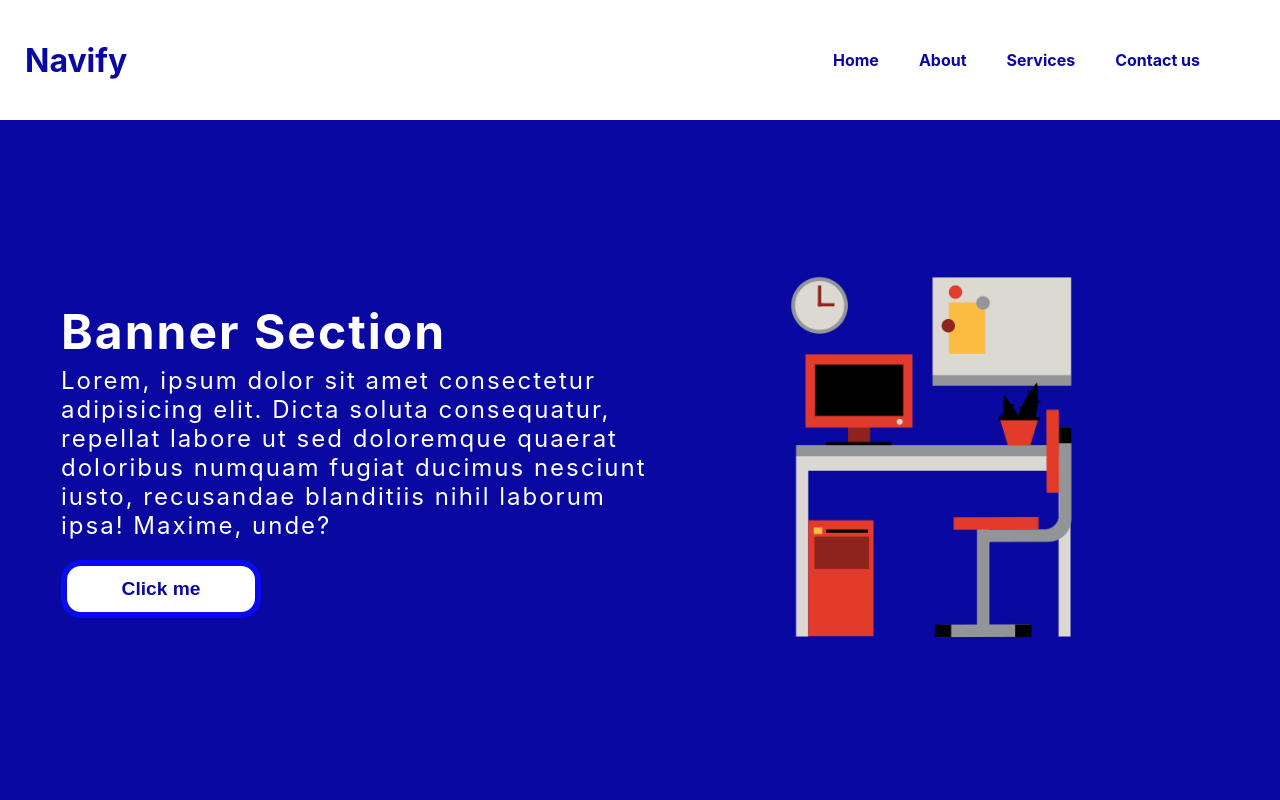
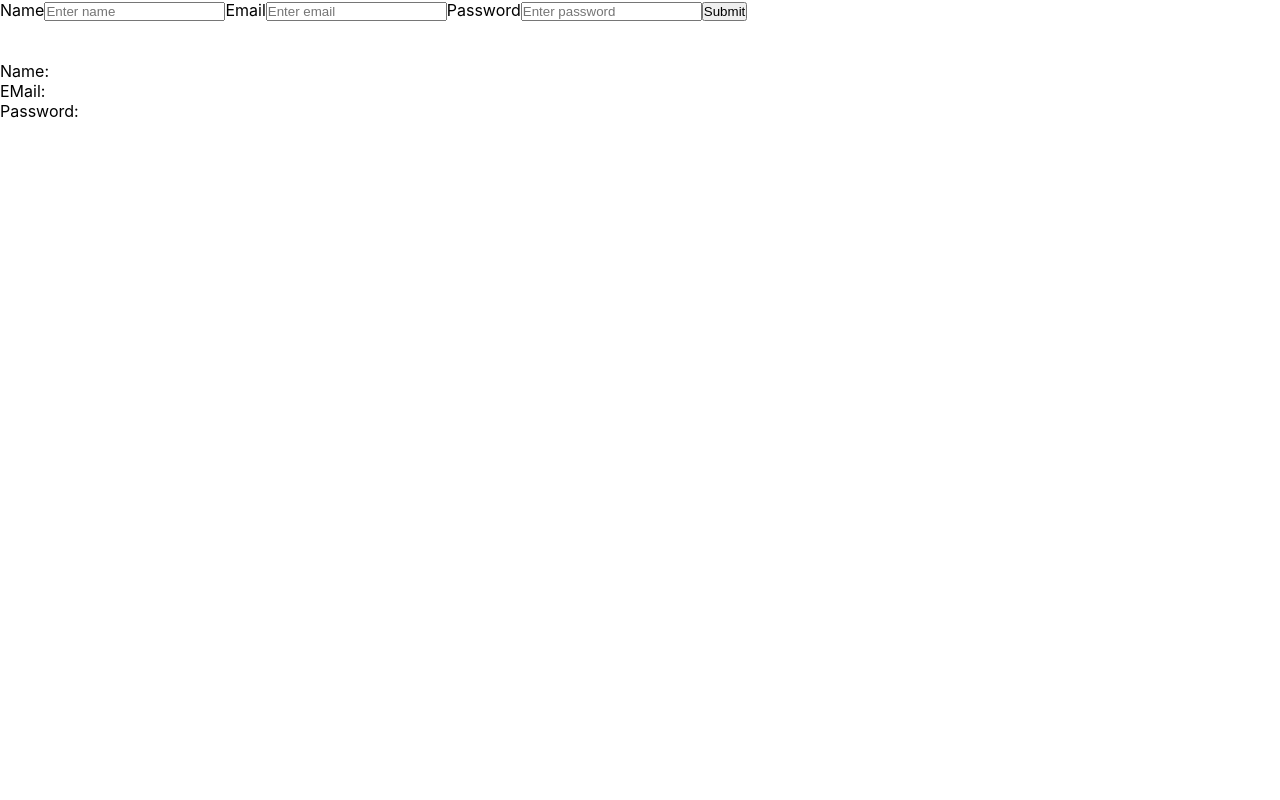
Before and after one commit to Bola-coder/Frontend-Two-Class, a React (Create React App) app in the folder Abolarinwa/frontend-two/: page / in a window 1280 px wide. Shown: the top 800 px of the page. Built offline with nearby package versions, Linux system fonts and the light colour scheme; no server answers.

Commit message:
The codes for the React Forms class

```diff
--- a/Abolarinwa/frontend-two/src/App.js
+++ b/Abolarinwa/frontend-two/src/App.js
@@ -1,11 +1,14 @@
 import "./App.css";
+import Form from "./components/Forms/Form";
 // import Home from './components/Home';
 // import About from './components/About';
-// import PeopleList from './components/PeopleList';
+// import PeopleList from "./components/PeopleList";
 // import Count from './components/Count';
-import Navbar from "./components/project navbar/Navbar";
-import Banner from "./components/project navbar/Banner";
-import RandomUser from "./components/project navbar/RandomUser";
+// import Navbar from "./components/project navbar/Navbar";
+// import Banner from "./components/project navbar/Banner";
+// import RandomUser from "./components/project navbar/RandomUser";
+// import Header from "./components/Dashboard Project/Header";
+// import headerDetails from "./components/Dashboard Project/Headerdetails";
 
 function App() {
   document.title = "Navify";
@@ -13,13 +16,15 @@ function App() {
     <div className="App">
       {/* <h1>Frontend Class Two</h1> */}
       {/* <About />
-      <Home />
+      <Home /> */}
+      {/* <Header details={headerDetails}/>
       <PeopleList /> */}
       {/* <Count /> */}
       {/* This is project Navbar */}
-      <Navbar />
+      {/* <Navbar />
       <Banner />
-      <RandomUser />
+      <RandomUser /> */}
+      <Form />
     </div>
   );
 }
--- /dev/null
+++ b/Abolarinwa/frontend-two/src/components/Dashboard Project/Header.jsx
@@ -0,0 +1,30 @@
+import React from "react";
+
+const Header = ({ details }) => {
+  return (
+    <section>
+      {details.map((detail) => (
+        <div
+          style={{
+            display: "flex",
+            justifyContent: "space-around",
+            alignItems: "center",
+          }}>
+          <div>
+            <h2>{detail.title}</h2>
+          </div>
+          <div>
+            <img src={detail.firstImg} alt="" width="20px" />
+            <img src={detail.secondImg} alt="" width="20px" />
+          </div>
+          <div className="profile">
+            <p>{detail.text}</p>
+            <img src={detail.thirdImg} alt="" width="20px" />
+          </div>
+        </div>
+      ))}
+    </section>
+  );
+};
+
+export default Header;
--- /dev/null
+++ b/Abolarinwa/frontend-two/src/components/Dashboard Project/Headerdetails.js
@@ -0,0 +1,33 @@
+import imgOne from "./../project navbar/images/office-image.png";
+const details = [
+  {
+    title: "Charts",
+    firstImg: imgOne,
+    secondImg: imgOne,
+    thirdImg: imgOne,
+    text: "John Doe",
+  },
+  {
+    title: "Profiles",
+    firstImg: imgOne,
+    secondImg: imgOne,
+    thirdImg: imgOne,
+    text: "Jane Doe",
+  },
+  {
+    title: "Transactions",
+    firstImg: imgOne,
+    secondImg: imgOne,
+    thirdImg: imgOne,
+    text: "Samuel Aurthur",
+  },
+  {
+    title: "Payouts",
+    firstImg: imgOne,
+    secondImg: imgOne,
+    thirdImg: imgOne,
+    text: "John Doe",
+  },
+];
+
+export default details;
--- /dev/null
+++ b/Abolarinwa/frontend-two/src/components/Forms/Form.jsx
@@ -0,0 +1,66 @@
+import React, { useState } from "react";
+
+const Form = () => {
+  const [formData, setFormData] = useState({
+    name: "",
+    email: "",
+    password: "",
+  });
+  const { name, email, password } = formData;
+
+  const handleChange = (e) => {
+    setFormData((prev) => ({
+      ...prev,
+      [e.target.name]: [e.target.value],
+    }));
+  };
+
+  const handleSubmit = (e) => {
+    e.preventDefault();
+    console.log(formData);
+    setFormData({ name: "", email: "", password: "" });
+  };
+
+  return (
+    <section>
+      <form onSubmit={handleSubmit}>
+        <label htmlFor="">Name</label>
+        <input
+          type="text"
+          id="name"
+          name="name"
+          value={name}
+          onChange={handleChange}
+          placeholder="Enter name"
+        />
+        <label htmlFor="">Email</label>
+        <input
+          type="email"
+          id="email"
+          name="email"
+          value={email}
+          onChange={handleChange}
+          placeholder="Enter email"
+        />
+        <label htmlFor="">Password</label>
+        <input
+          type="password"
+          id="password"
+          name="password"
+          value={password}
+          onChange={handleChange}
+          placeholder="Enter password"
+        />
+        <button type="submit">Submit</button>
+      </form>
+      <br /> <br />
+      <div>
+        <p>Name: {name}</p>
+        <p>EMail: {email}</p>
+        <p>Password: {password}</p>
+      </div>
+    </section>
+  );
+};
+
+export default Form;
--- a/Abolarinwa/frontend-two/src/components/People.jsx
+++ b/Abolarinwa/frontend-two/src/components/People.jsx
@@ -2,6 +2,7 @@ import React from 'react';
 import './../css/person.css'
 
 const People = ({persons}) => {
+
   return (
     <>
         <div className="persons">
```
Also changed, not shown: Abolarinwa/frontend-two/src/components/PeopleList.jsx (+10 -11 lines), Abolarinwa/frontend-two/src/components/peopleArray.js (+10 -4 lines).
